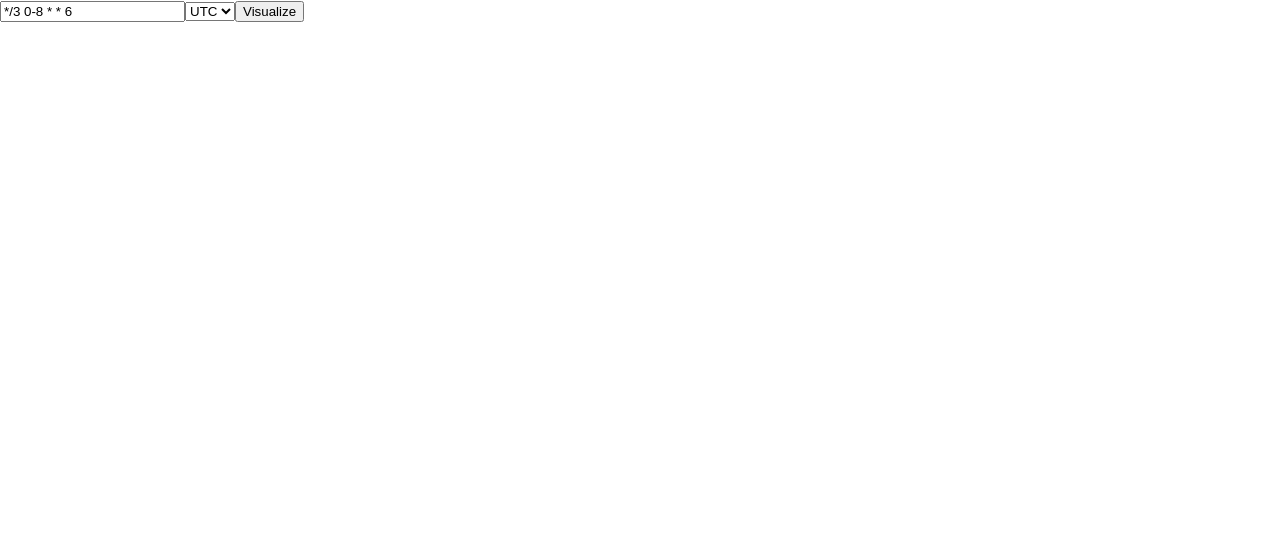
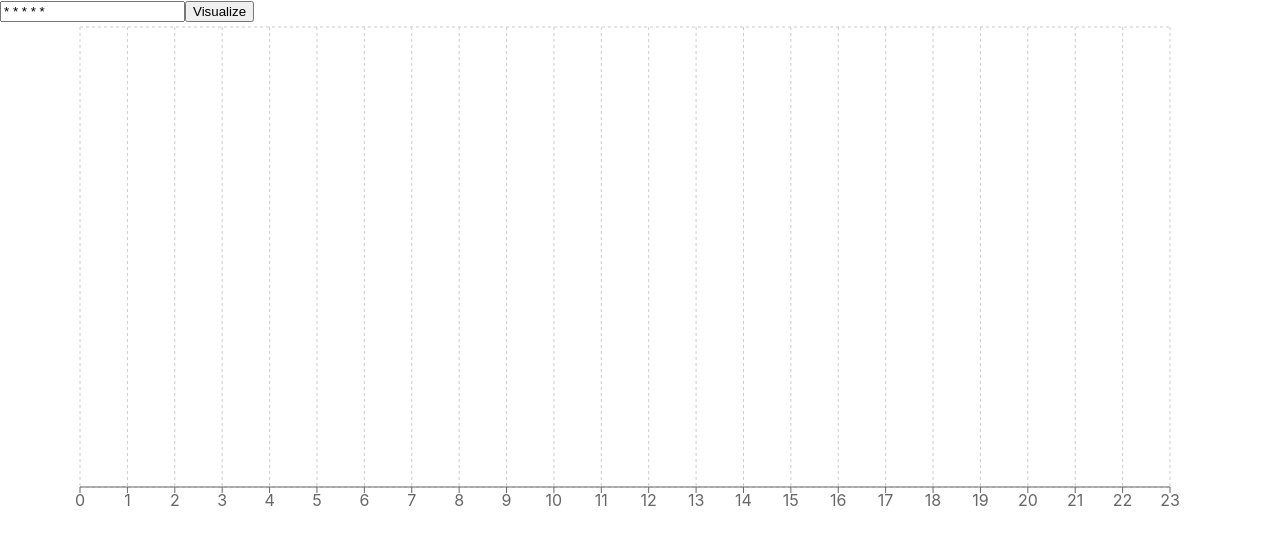
Before and after one commit to ryo-manba/cron-visualizer, a React (Create React App) app: page / in a window 1280 px wide. Shown: the top 544 px of the page. Built offline with nearby package versions, Linux system fonts and the light colour scheme.

Commit message:
add: 棒グラフで表示する

```diff
--- a/src/App.tsx
+++ b/src/App.tsx
@@ -1,52 +1,106 @@
 import React, { useState } from 'react';
 import cronParser from 'cron-parser';
 import moment from 'moment-timezone';
-import TimeWheel from './TimeWheel';
+import {
+  BarChart,
+  Bar,
+  Cell,
+  XAxis,
+  YAxis,
+  Tooltip,
+  CartesianGrid,
+} from 'recharts';
 
-function App() {
-  const [cronExpression, setCronExpression] = useState<string>('*/3 0-8 * * 6');
-  const [timeZone, setTimeZone] = useState<string>('UTC');
-  const [parsedDates, setParsedDates] = useState<string[]>([]);
+type BarData = {
+  hour: number;
+  day: number;
+  dayLabel: string;
+  cronApplied: boolean;
+  time: string;
+};
 
-  const handleCronExpressionChange = (e: React.ChangeEvent<HTMLInputElement>) => {
+const DAYS = [
+  'Sunday',
+  'Monday',
+  'Tuesday',
+  'Wednesday',
+  'Thursday',
+  'Friday',
+  'Saturday',
+];
+
+const App = () => {
+  const [cronExpression, setCronExpression] = useState<string>('* * * * *');
+  const [parsedData, setParsedData] = useState<BarData[]>([]);
+
+  const handleCronExpressionChange = (
+    e: React.ChangeEvent<HTMLInputElement>,
+  ) => {
     setCronExpression(e.target.value);
-  }
-
-  const handleTimeZoneChange = (e: React.ChangeEvent<HTMLSelectElement>) => {
-    setTimeZone(e.target.value);
-  }
+  };
 
   const visualizeCron = () => {
-    let options = {
-      currentDate: new Date(),
-      tz: timeZone,
-    };
-    let interval = cronParser.parseExpression(cronExpression, options);
-    let dates: string[] = [];
-    for (let i = 0; i < 24; i++) {
-      const date = interval.next().toDate();
-      const utcHour = moment(date).utc().hour();
-      const jstHour = moment(date).tz('Asia/Tokyo').hour();
-
-      // UTC時間が0-8 (つまりJST時間が9-17)の間であれば、日付を追加
-      if (utcHour >= 0 && utcHour < 9) {
-        dates.push(moment(date).tz(timeZone).format('HH:mm') + " (JST: " + jstHour + ":00)");
+    const data: BarData[] = [];
+    for (let day = 0; day < 7; day++) {
+      for (let hour = 0; hour < 24; hour++) {
+        const date = moment().day(day).hour(hour);
+        const utcDate = date.clone().utc();
+        const cronSchedule = cronParser.parseExpression(cronExpression, {
+          currentDate: utcDate.toDate(),
+          tz: 'Asia/Tokyo',
+        });
+        const nextSchedule = moment(cronSchedule.next().toDate());
+        const cronApplied = nextSchedule.isSame(date, 'hour');
+        data.push({
+          day,
+          dayLabel: DAYS[day],
+          hour,
+          cronApplied,
+          time: `UTC: ${utcDate.format('YYYY-MM-DD HH:mm')} JST: ${date.format(
+            'YYYY-MM-DD HH:mm',
+          )}`,
+        });
       }
     }
-    setParsedDates(dates);
-  }
+    setParsedData(data);
+  };
+
+  const hours = Array.from({ length: 24 }, (_, i) => i);
 
   return (
     <div>
-      <input value={cronExpression} onChange={handleCronExpressionChange} placeholder="Enter cron expression" />
-      <select value={timeZone} onChange={handleTimeZoneChange}>
-        <option value="UTC">UTC</option>
-        <option value="Asia/Tokyo">JST</option>
-      </select>
+      <input
+        value={cronExpression}
+        onChange={handleCronExpressionChange}
+        placeholder="Enter cron expression (in JST)"
+      />
       <button onClick={visualizeCron}>Visualize</button>
-      <TimeWheel dates={parsedDates} />
+      <BarChart
+        width={1200}
+        height={500}
+        data={parsedData.filter((d) => d.cronApplied)}
+        margin={{
+          top: 5,
+          right: 30,
+          left: 20,
+          bottom: 5,
+        }}
+      >
+        <CartesianGrid strokeDasharray="3 3" />
+        <XAxis dataKey="hour" type="number" ticks={hours} domain={[0, 23]} />
+        <YAxis dataKey="dayLabel" type="category" />
+        <Tooltip />
+        <Bar dataKey="cronApplied" fill="#8884d8">
+          {parsedData.map((entry, index) => (
+            <Cell
+              key={`cell-${index}`}
+              fill={entry.cronApplied ? '#8884d8' : '#ffffff00'}
+            />
+          ))}
+        </Bar>
+      </BarChart>
     </div>
   );
-}
+};
 
 export default App;
```
